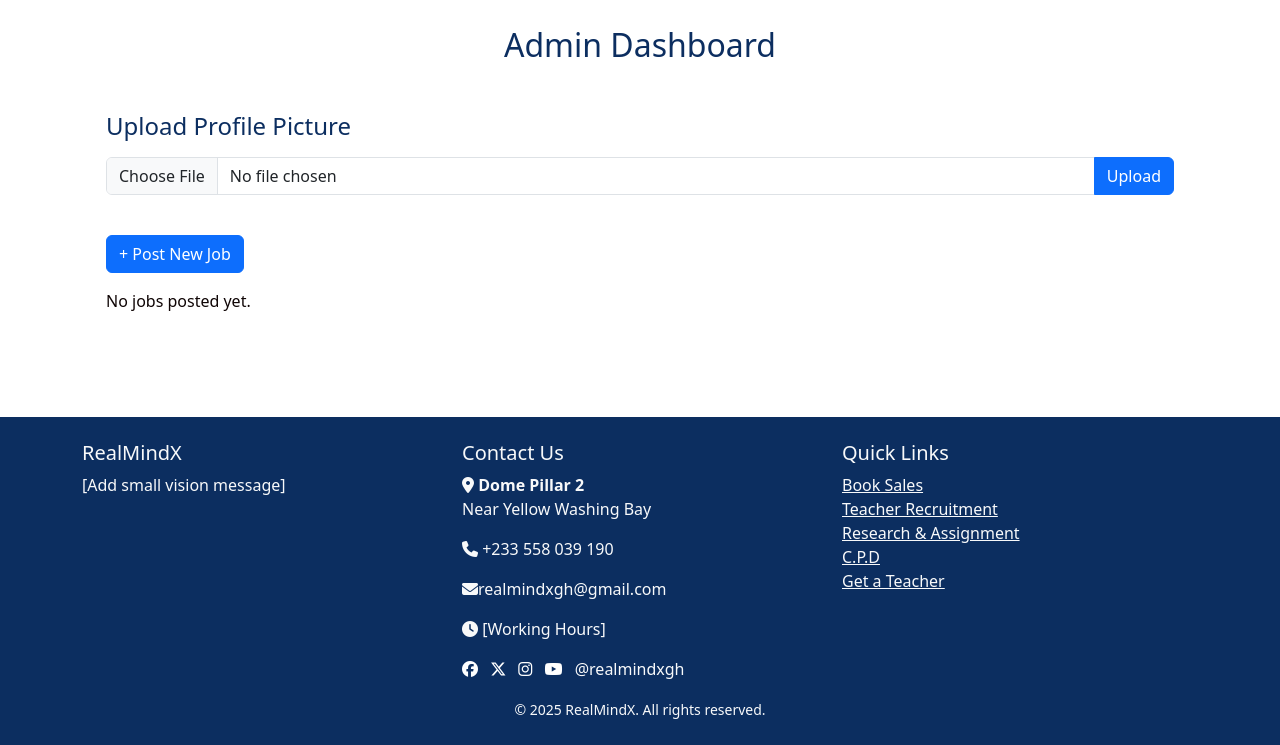
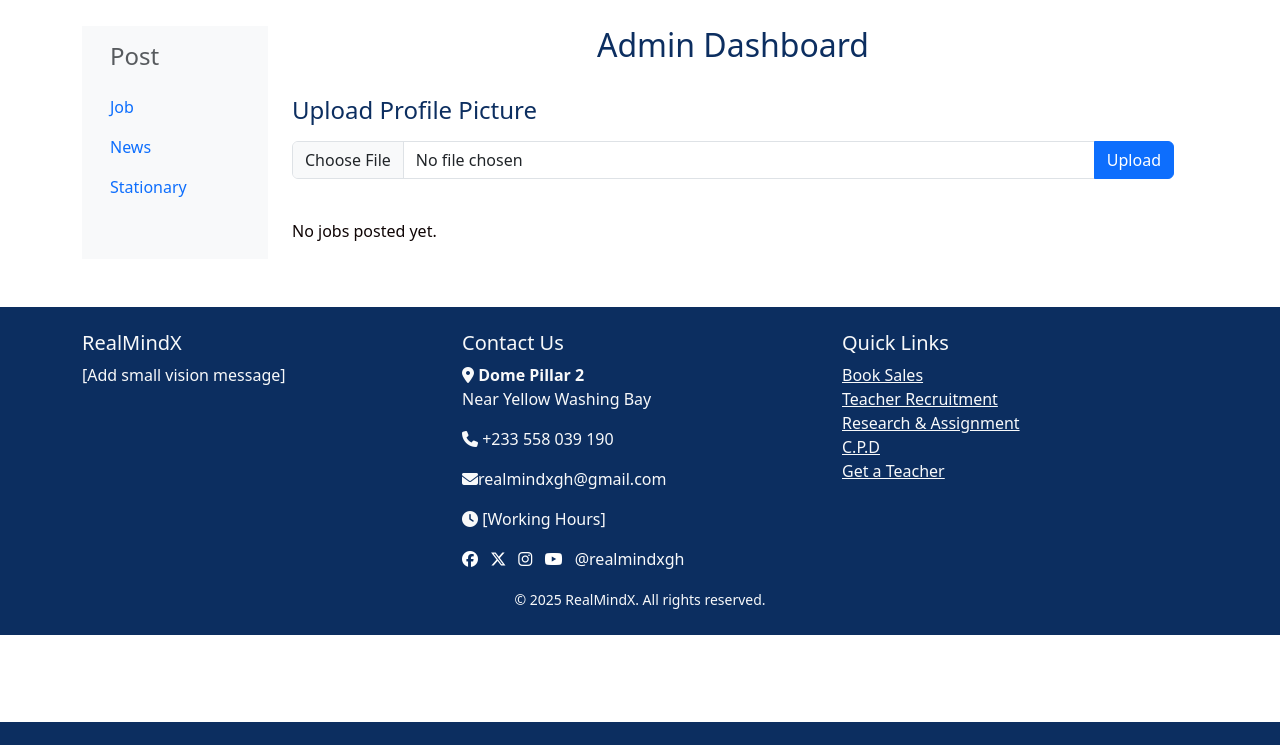
Before and after one commit to EmmanuelDanso1/learning_platform, a Flask app: template templates/admin_dashboard.html in a window 1280 px wide. Shown: the part 78-823 px from the top of the page. After the commit the page ends 800 px from the top, so only its background shows below. Run offline with Flask 3, Linux system fonts and the light colour scheme; the template is opened without the code that fills it, so the values that code supplies are empty; some libraries are stand-ins or nearby versions.

Commit message:
added a sidebar to the admin dashboard

```diff
--- a/templates/admin_dashboard.html
+++ b/templates/admin_dashboard.html
@@ -1,12 +1,39 @@
 {% extends 'index.html' %}
 {% block content %}
+<div class="container-fluid">
+    <div class="row">
+        <!-- Sidebar -->
+        <nav class="col-md-3 col-lg-2 d-md-block bg-light sidebar collapse">
+            <div class="position-sticky pt-3">
+                <h4 class="sidebar-heading d-flex justify-content-between align-items-center px-3 mb-3 text-muted">
+                    <span>Post</span>
+                </h4>
+                <ul class="nav flex-column">
+                    <li class="nav-item">
+                        <a class="nav-link" href="{{ url_for('post_job') }}">
+                            Job
+                        </a>
+                    </li>
+                    <li class="nav-item">
+                        <a class="nav-link" href="#">
+                            News
+                        </a>
+                    </li>
+                    <li class="nav-item">
+                        <a class="nav-link" href="#">
+                            Stationary
+                        </a>
+                    </li>
+                </ul>
+            </div>
+        </nav>
+
+        <!-- Main Content Area -->
+        <main class="col-md-9 ms-sm-auto col-lg-10 px-md-4">
             <h2 class="admin-dashboard-one text-center">Admin Dashboard</h2>
-<div class="container py-3">
-    <div class="container py-4">
+
+            <div class="py-4" id="uploadProfileSection">
                 <h4 class="mb-3">Upload Profile Picture</h4>
-
-
-    <!-- Upload new picture -->
                 <form method="POST" action="{{ url_for('upload_admin_profile_pic') }}" enctype="multipart/form-data" class="mb-2">
                     <div class="input-group">
                         <input type="file" name="profile_pic" class="form-control" required>
@@ -14,13 +41,12 @@
                     </div>
                 </form>
 
-<!-- Delete button triggers modal -->
                 {% if current_user.profile_pic %}
                     <button type="button" class="btn btn-danger" data-bs-toggle="modal" data-bs-target="#confirmDeleteModal">
                         Delete Profile Picture
                     </button>
 
-    <!-- Delete Confirmation Modal -->
+                    <!-- Modal -->
                     <div class="modal fade" id="confirmDeleteModal" tabindex="-1" aria-labelledby="confirmDeleteLabel" aria-hidden="true">
                         <div class="modal-dialog modal-dialog-centered">
                             <div class="modal-content">
@@ -41,10 +67,8 @@
                         </div>
                     </div>
                 {% endif %}
-<br>
+            </div>
             <div class="my-2"></div>
-<a href="{{ url_for('post_job') }}" class="btn btn-primary mb-3 admin-dashboard-two">+ Post New Job</a>
-
             {% if jobs %}
                 <div class="list-group">
                     {% for job in jobs %}
@@ -58,4 +82,7 @@
             {% else %}
                 <p>No jobs posted yet.</p>
             {% endif %}
+        </main>
+    </div>
+</div>
 {% endblock %}
```
Also changed, not shown: instance/platform.db. Lines whose indentation alone changed are shown as unchanged.
